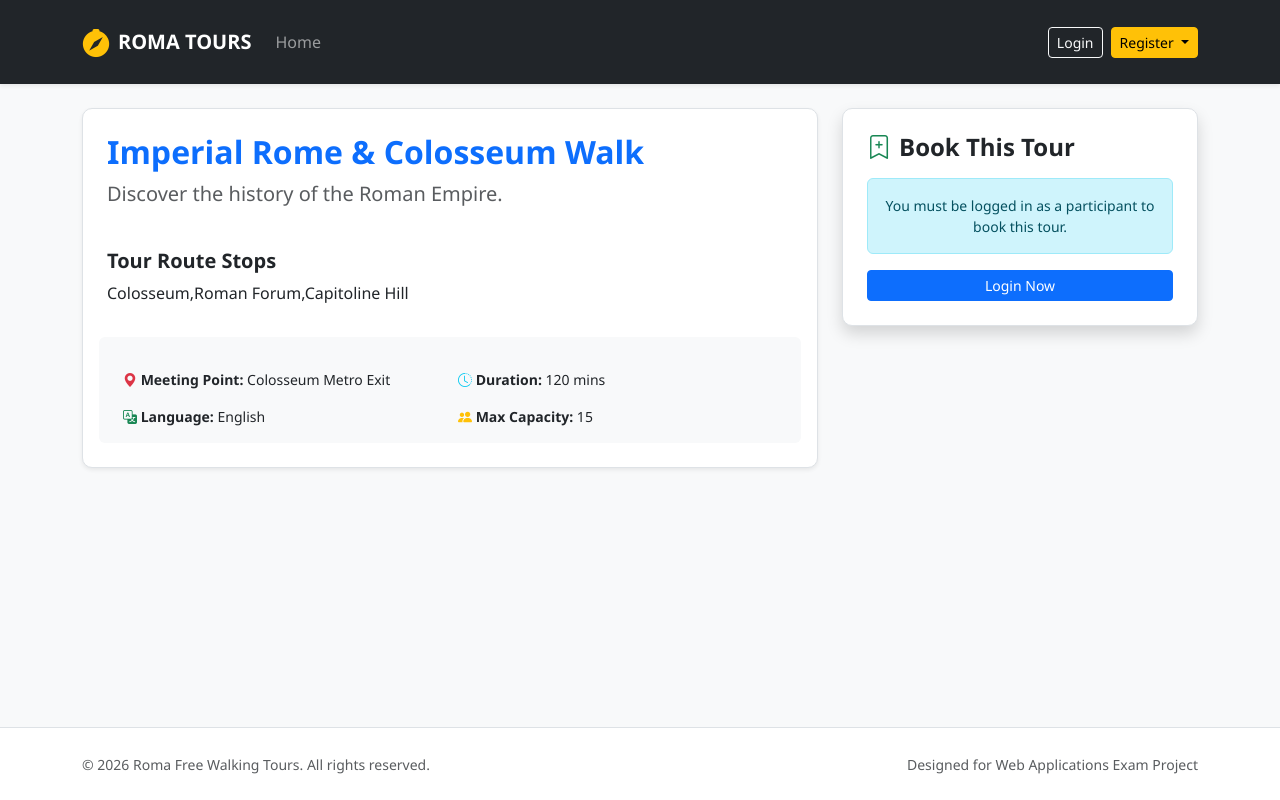
After one commit to MujoGultekin/Free_Walk_Tours_New, a Flask app: page /tour/detail/1 in a window 1280 px wide. The commit adds this page. Run offline with Flask 3, Linux system fonts and the light colour scheme; data comes from the database, SQL or seed files in the repository; both versions use the stored data as it was after the commit.

Commit message:
+added funtionality to project

```diff
--- a/dao/tours_dao.py
+++ b/dao/tours_dao.py
@@ -43,3 +43,16 @@ def search_tours(p_date_name=None, p_duration=None, p_lang=None):
     cursor.close()
     conn.close()
     return tours
+
+def get_tour_by_id(p_tour_id):
+    query = "SELECT * FROM tours WHERE id = ?"
+    import sqlite3
+    conn = sqlite3.connect("roma_tours.db")
+    conn.row_factory = sqlite3.Row
+    cursor = conn.cursor()
+    cursor.execute(query, (p_tour_id,))
+    tour = cursor.fetchone()
+    conn.commit()
+    cursor.close()
+    conn.close()
+    return tour
--- a/routes/auth_routes.py
+++ b/routes/auth_routes.py
@@ -106,7 +106,9 @@ def profile_guide():
 @login_required
 @participant_required
 def profile_participant():
-    return render_template("profile_participant.html")
+    from dao import reservations_dao
+    my_bookings = reservations_dao.get_participant_reservations(current_user.id)
+    return render_template("profile_participant.html", bookings=my_bookings)
 
 @auth_bp.route("/admin/profile")
 @login_required
--- a/routes/participant_routes.py
+++ b/routes/participant_routes.py
@@ -1,17 +1,44 @@
 # routes/participant_routes.py
-from flask import Blueprint, redirect, url_for, flash
-from flask_login import login_required
+from flask import Blueprint, render_template, request, redirect, url_for, flash
+from flask_login import login_required, current_user
 from routes.auth_routes import participant_required
-from dao import reservations_dao
+from dao import tours_dao, reservations_dao
 
 participant_bp = Blueprint('participant', __name__)
+
+@participant_bp.route("/tour/detail/<int:tour_id>")
+def tour_detail(tour_id):
+    tour = tours_dao.get_tour_by_id(tour_id)
+    if not tour:
+        flash("Tour not found.", "danger")
+        return redirect(url_for("home"))
+    return render_template("tour_detail.html", tour=tour)
+
+@participant_bp.route("/tour/book/<int:tour_id>", methods=["POST"])
+@login_required
+@participant_required
+def book_tour(tour_id):
+    tour_date = request.form.get("txt_date")
+    add_count = int(request.form.get("txt_count", 0))
+    add_names = request.form.get("txt_names", "").strip()
+
+    # Sınav kuralı: Ekstra kişi sayısı 0 ile 3 arasında olmalıdır.
+    if add_count < 0 or add_count > 3:
+        flash("You can add a maximum of 3 extra guests.", "danger")
+        return redirect(url_for("participant.tour_detail", tour_id=tour_id))
+
+    reservations_dao.new_reservation(tour_id, current_user.id, tour_date, add_count, add_names)
+    flash("Your booking has been successfully saved!", "success")
+    return redirect(url_for("auth.profile_participant"))
 
 @participant_bp.route("/reservation/cancel/<int:res_id>", methods=["POST"])
 @login_required
 @participant_required
 def cancel_booking(res_id):
     res = reservations_dao.get_reservation_by_id(res_id)
-    if res:
+    if res and res["participant_id"] == current_user.id:
         reservations_dao.cancel_reservation(res_id)
-        flash("Reservation cancelled.", "info")
+        flash("Reservation has been successfully cancelled.", "info")
+    else:
+        flash("Unauthorized action.", "danger")
     return redirect(url_for("auth.profile_participant"))
--- a/templates/index.html
+++ b/templates/index.html
@@ -63,7 +63,7 @@
             <div><strong><i class="bi bi-people-fill text-warning me-1"></i> Max Capacity:</strong> {{ tour.max_participants }} people</div>
           </div>
 
-          <a href="#" class="btn btn-dark btn-sm mt-auto w-100">View Tour Details & Book</a>
+          <a href="{{ url_for('participant.tour_detail', tour_id=tour.id) }}" class="btn btn-dark btn-sm mt-auto w-100">View Tour Details & Book</a>
         </div>
       </div>
     </div>
--- /dev/null
+++ b/templates/tour_detail.html
@@ -0,0 +1,59 @@
+{% extends 'base.html' %}
+
+{% block title %}{{ tour.title }}{% endblock %}
+
+{% block content %}
+<div class="col-md-8">
+  <div class="card shadow-sm border p-4 mb-4">
+    <h2 class="text-primary fw-bold">{{ tour.title }}</h2>
+    <p class="lead text-muted">{{ tour.description }}</p>
+
+    <h5 class="mt-4 fw-bold">Tour Route Stops</h5>
+    <p>{{ tour.stops }}</p>
+
+    <div class="row g-3 mt-3 bg-light p-3 rounded small">
+      <div class="col-6"><strong><i class="bi bi-geo-alt-fill text-danger"></i> Meeting Point:</strong> {{ tour.meeting_point }}</div>
+      <div class="col-6"><strong><i class="bi bi-clock-history text-info"></i> Duration:</strong> {{ tour.duration }} mins</div>
+      <div class="col-6"><strong><i class="bi bi-translate text-success"></i> Language:</strong> {{ tour.language }}</div>
+      <div class="col-6"><strong><i class="bi bi-people-fill text-warning"></i> Max Capacity:</strong> {{ tour.max_participants }}</div>
+    </div>
+  </div>
+</div>
+
+<div class="col-md-4">
+  <div class="card shadow border p-4">
+    <h4 class="fw-bold mb-3"><i class="bi bi-bookmark-plus text-success me-2"></i>Book This Tour</h4>
+
+    {% if current_user.is_authenticated and current_user.role == 'participant' %}
+    <form action="{{ url_for('participant.book_tour', tour_id=tour.id) }}" method="POST">
+      <div class="mb-3">
+        <label for="txt_date" class="form-label small fw-bold">Choose Date</label>
+        <input type="date" class="form-control" name="txt_date" id="txt_date" required>
+      </div>
+
+      <div class="mb-3">
+        <label for="txt_count" class="form-label small fw-bold">Additional Guests (Max 3)</label>
+        <select class="form-select" name="txt_count" id="txt_count">
+          <option value="0">Just Me (0 extra)</option>
+          <option value="1">+1 Guest</option>
+          <option value="2">+2 Guests</option>
+          <option value="3">+3 Guests</option>
+        </select>
+      </div>
+
+      <div class="mb-4">
+        <label for="txt_names" class="form-label small fw-bold">Guest Names (Comma separated)</label>
+        <input type="text" class="form-control" name="txt_names" id="txt_names" placeholder="e.g. Jane Doe, Bob Smith">
+      </div>
+
+      <button type="submit" class="btn btn-success w-100 py-2 fw-bold shadow-sm">Confirm Booking</button>
+    </form>
+    {% elif current_user.is_authenticated %}
+      <div class="alert alert-warning small text-center">Only logged-in participants can make a booking.</div>
+    {% else %}
+      <div class="alert alert-info small text-center mb-3">You must be logged in as a participant to book this tour.</div>
+      <a href="{{ url_for('auth.login') }}" class="btn btn-primary w-100 btn-sm">Login Now</a>
+    {% endif %}
+  </div>
+</div>
+{% endblock %}
```
Also changed, not shown: dao/reservations_dao.py (+30 -0 lines), templates/profile_participant.html (+39 -6 lines), roma_tours.db.
